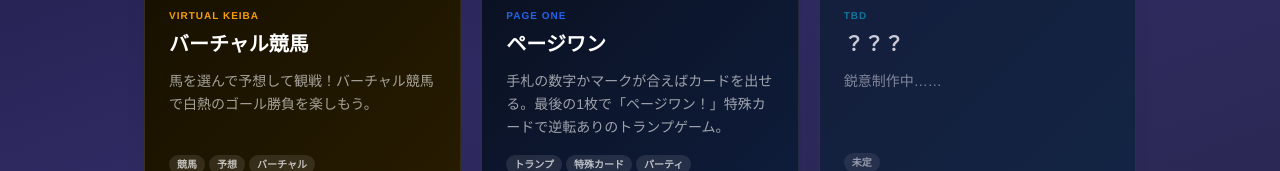
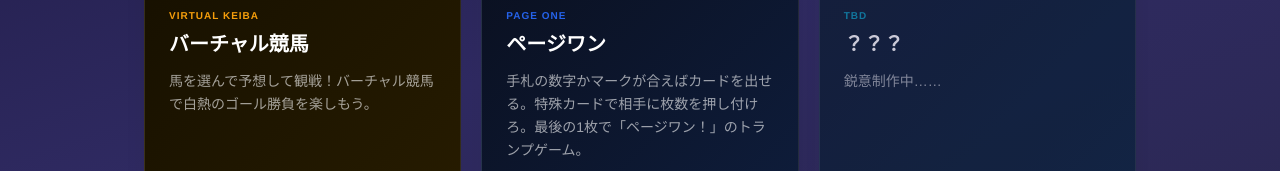
Before and after one commit to penmawashi8-ux/SKULL, a React (Vite) app in the folder hub/: page / in a window 1280 px wide. Shown: the part 781-952 px from the top of the page. Built offline with nearby package versions, Linux system fonts and the light colour scheme; no server answers.

Commit message:
fix: ページワンの説明文から「逆転あり」を削除し正確な内容に修正
https://claude.ai/code/session_01H8jGQc2VND3oGuH54dsXUe

```diff
--- a/hub/src/App.tsx
+++ b/hub/src/App.tsx
@@ -103,7 +103,7 @@ const games: Game[] = [
     name: 'ページワン',
     nameEn: 'PAGE ONE',
     description:
-      '手札の数字かマークが合えばカードを出せる。最後の1枚で「ページワン！」特殊カードで逆転ありのトランプゲーム。',
+      '手札の数字かマークが合えばカードを出せる。特殊カードで相手に枚数を押し付けろ。最後の1枚で「ページワン！」のトランプゲーム。',
     icon: '🃏',
     status: 'available',
     url: 'https://pageone-wine.vercel.app',
```
